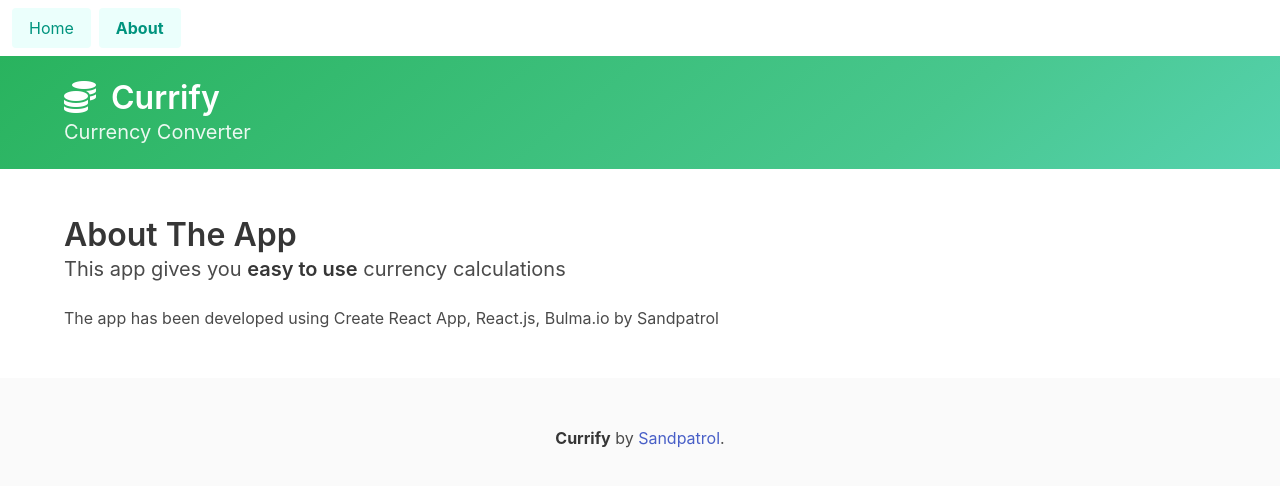
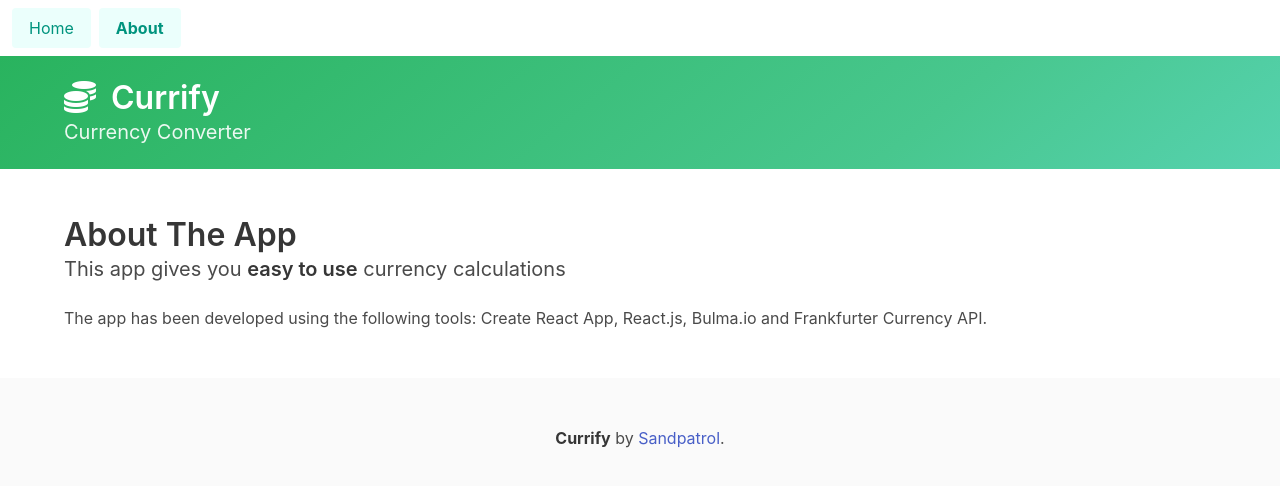
Before and after one commit to sandpatrol1/react-currency, a React (Create React App) app: page /about in a window 1280 px wide. Shown: the top 486 px of the page. Built offline with nearby package versions, Linux system fonts and the light colour scheme; no server answers.

Commit message:
removed comments

```diff
--- a/src/Containers/About/About.js
+++ b/src/Containers/About/About.js
@@ -8,7 +8,10 @@ const about = () => {
 				<h2 class="subtitle">
 					This app gives you <strong>easy to use</strong> currency calculations
 				</h2>
-				<p>The app has been developed using Create React App, React.js, Bulma.io by Sandpatrol</p>
+				<p>
+					The app has been developed using the following tools: Create React App, React.js, Bulma.io and
+					Frankfurter Currency API.
+				</p>
 			</div>
 		</section>
 	);
```
Also changed, not shown: src/Containers/App.js (+0 -37 lines).
